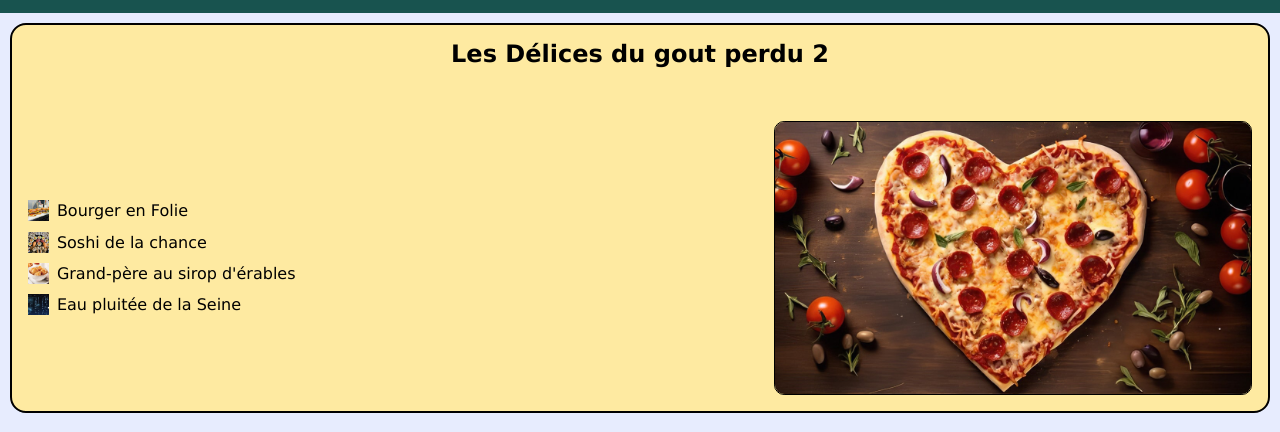
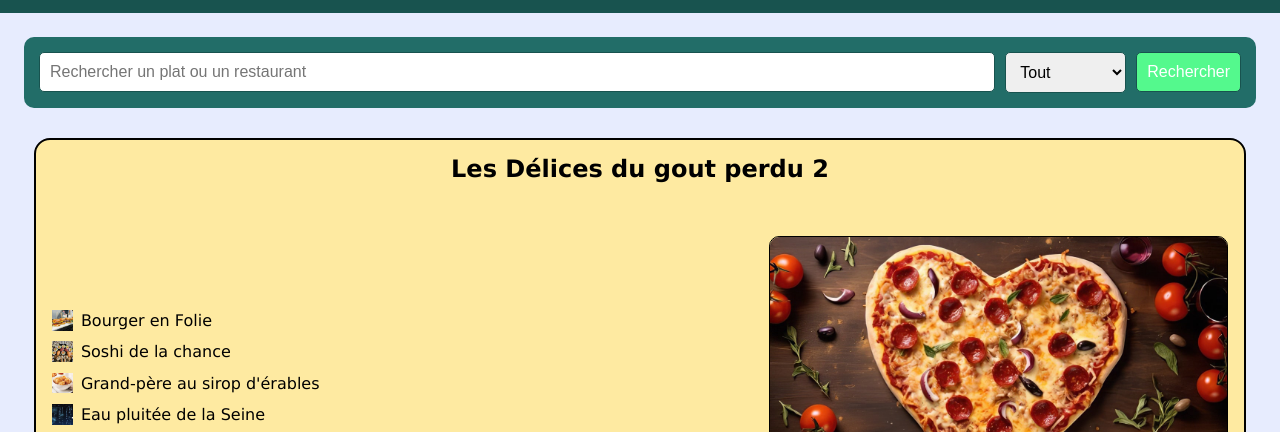
Before and after one commit to ryandecian/wild-eat2, a plain HTML site: page index.html in a window 1280 px wide. Shown: the part 329-761 px from the top of the page. Drawn offline with Linux system fonts and the light colour scheme.

Commit message:
barre de filtres

```diff
--- a/index.html
+++ b/index.html
@@ -43,13 +43,27 @@
 
  <main>
 
+<!--Barre de filtres-->
+
+<div class="filter-bar">
+  <input type="text" id="search-input" placeholder="Rechercher un plat ou un restaurant">
+  <select id="filter-select">
+    <option value="">Tout</option>
+    <option value="plat">Plat</option>
+    <option value="restaurant">Restaurant</option>
+  </select>
+  <button id="search-button">Rechercher</button>
+</div>
+
  <!--Restaurant 1-->
 
- <section class="restaurant-card">
+ <section class="restaurant-card" data-keywords="Les Délices du gout perdu 2 Bourger en Folie Soshi de la chance Grand-père au sirop d'érables Eau pluitée de la Seine">
+
 
      <h2 class="restaurant-name">Les Délices du gout perdu 2</h2>
 
      <ul class="restaurant-details">
+
 
          <li>
              <img src="./data-img/Bourger en Folie-icon.jpg" alt="Bourger en Folie" class="icon-image">
@@ -87,7 +101,7 @@
 
  <!--Restaurant 2-->
 
- <section class="restaurant-card">
+ <section class="restaurant-card" data-keywords="La Pasta La Vista, Chéri Au Bled de l'optimisme Pizza de l'amour égaré Eau pluitée de la seine Diramilou">
 
      <h2 class="restaurant-name">La Pasta La Vista, Chéri</h2>
 
@@ -128,7 +142,7 @@
  </section>
  <!--Restaurant 3-->
 
- <section class="restaurant-card">
+ <section class="restaurant-card" data-keywords="La Cuillière enchantée Au Bled de l'optimisme Bourger en Folie Cola Gazeuse Schneckekueche gateau dit chinois">
 
      <h2 class="restaurant-name">La Cuillière enchantée</h2>
 
@@ -169,7 +183,7 @@
  </section>
  <!--Restaurant 4-->
 
- <section class="restaurant-card">
+ <section class="restaurant-card" data-keywords="La Maison du Bonheur éphémère Pizza de l'amour égaré Salade de la joie perdue Eau pluitée de la seine Schneckekueche gateau dit chinois">
 
      <h2 class="restaurant-name">La Maison du Bonheur éphémère</h2>
 
@@ -211,7 +225,7 @@
 
  <!--Restaurant 5-->
 
- <section class="restaurant-card">
+ <section class="restaurant-card" data-keywords="Voyages autour de mon assiette Soshi de la chance Pizza de l'amour égaré Les larmes de la tulipe Grands-pères dans le sirop d'érables">
 
      <h2 class="restaurant-name">Voyages autour de mon assiette</h2>
 
@@ -274,6 +288,30 @@
 
 
  <script src="script.js"></script>
+ <script>
+document.addEventListener('DOMContentLoaded', function() {
+  const searchInput = document.getElementById('search-input');
+  const filterSelect = document.getElementById('filter-select');
+  const searchButton = document.getElementById('search-button');
+  const restaurantCards = document.querySelectorAll('.restaurant-card');
+
+  function filterRestaurants() {
+    const searchTerm = searchInput.value.toLowerCase();
+    const filterValue = filterSelect.value;
+
+    restaurantCards.forEach(card => {
+      const keywords = card.dataset.keywords.toLowerCase();
+      const isVisible = keywords.includes(searchTerm) &&
+                        (filterValue === '' || keywords.includes(filterValue));
+      card.style.display = isVisible ? 'flex' : 'none';
+    });
+  }
+
+  searchButton.addEventListener('click', filterRestaurants);
+  searchInput.addEventListener('input', filterRestaurants);
+  filterSelect.addEventListener('change', filterRestaurants);
+});
+</script>
 </body>
 
 </html>
--- a/style.css
+++ b/style.css
@@ -158,13 +158,58 @@ a:hover {
 /*Partie Main*/
 
 main {
+    padding: 1em;
+    margin: 0.5em;
     display: flex;
     flex-direction: column;
-    align-items: center;
-    flex-direction: center;
 }
 
+/* Styles pour la barre de filtres */
+.filter-bar {
+    display: flex;
+    flex-direction: column;
+    gap: 10px;
+    margin-bottom: 20px;
+    padding: 15px;
+    background-color: var(--color-melon);
+    border-radius: 10px;
+}
 
+.filter-bar input,
+.filter-bar select,
+.filter-bar button {
+    padding: 10px;
+    border: 1px solid var(--color-fir);
+    border-radius: 5px;
+    font-size: 16px;
+}
+
+.filter-bar button {
+    background-color: var(--color-button-fond);
+    color: var(--color-button-text);
+    cursor: pointer;
+    transition: background-color 0.3s ease;
+}
+
+.filter-bar button:hover {
+    background-color: var(--color-fir);
+}
+
+@media (min-width: 768px) {
+    .filter-bar {
+        flex-direction: row;
+        align-items: center;
+    }
+
+    .filter-bar input {
+        flex-grow: 1;
+    }
+
+    .filter-bar select,
+    .filter-bar button {
+        width: auto;
+    }
+}
 
 .restaurant-card {
     display: grid;
@@ -312,3 +357,49 @@ footer>article>p {
         display: none;
     }
 }
+
+
+/* Barre de filtres */
+/* Styles pour la barre de filtres */
+
+.filter-bar {
+    display: flex;
+    flex-direction: column;
+    gap: 10px;
+    margin-bottom: 20px;
+    padding: 15px;
+    background-color: var(--color-melon);
+    border-radius: 10px;
+}
+
+.filter-bar input,
+.filter-bar button {
+    padding: 10px;
+    border: 1px solid var(--color-fir);
+    border-radius: 5px;
+    font-size: 16px;
+}
+
+.filter-bar input {
+    flex-grow: 1;
+}
+
+.filter-bar button {
+    background-color: var(--color-button-fond);
+    color: var(--color-button-text);
+    cursor: pointer;
+    transition: background-color 0.3s ease;
+}
+
+.filter-bar button:hover {
+    background-color: var(--color-fir);
+}
+
+@media (min-width: 768px) {
+    .filter-bar {
+        flex-direction: row;
+        align-items: center;
+    }
+}
+
+/* Le reste du code CSS pour main reste inchangé */
```
Also changed, not shown: script.js (line endings or trailing spaces).
